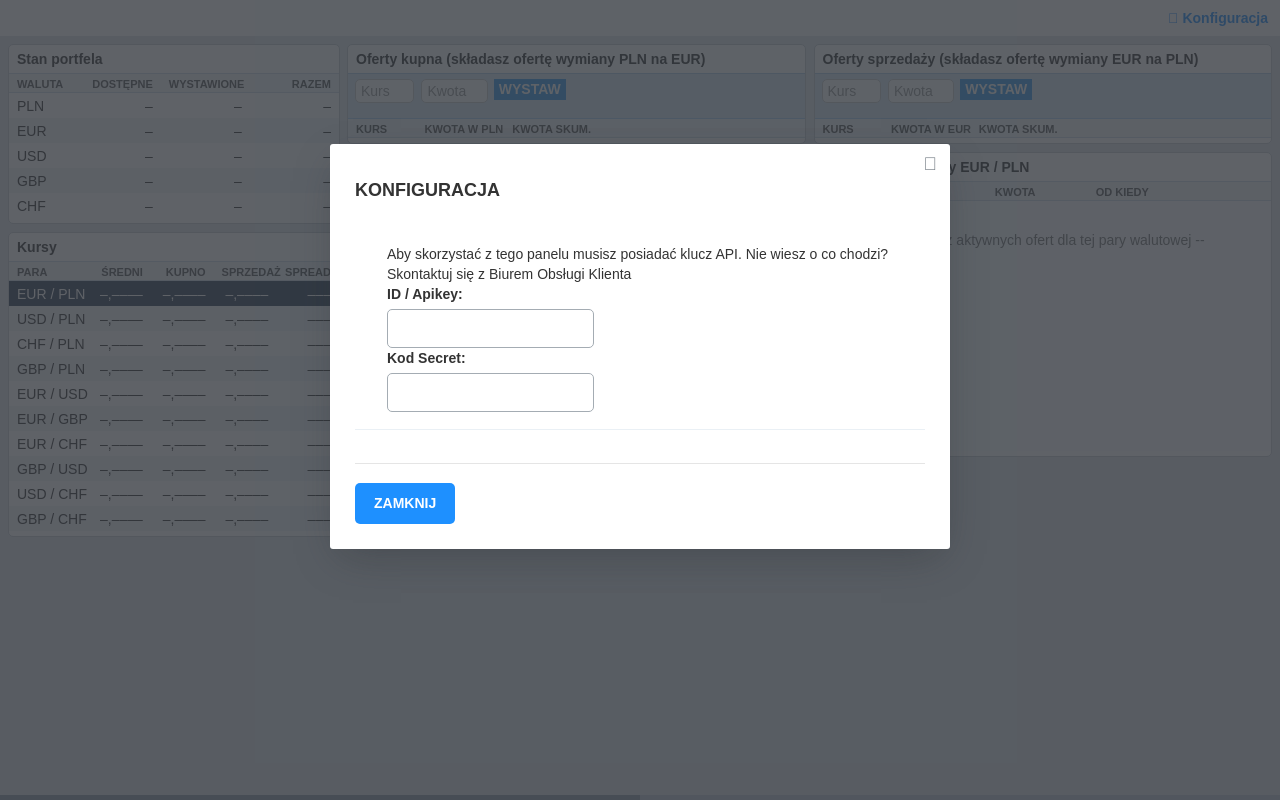
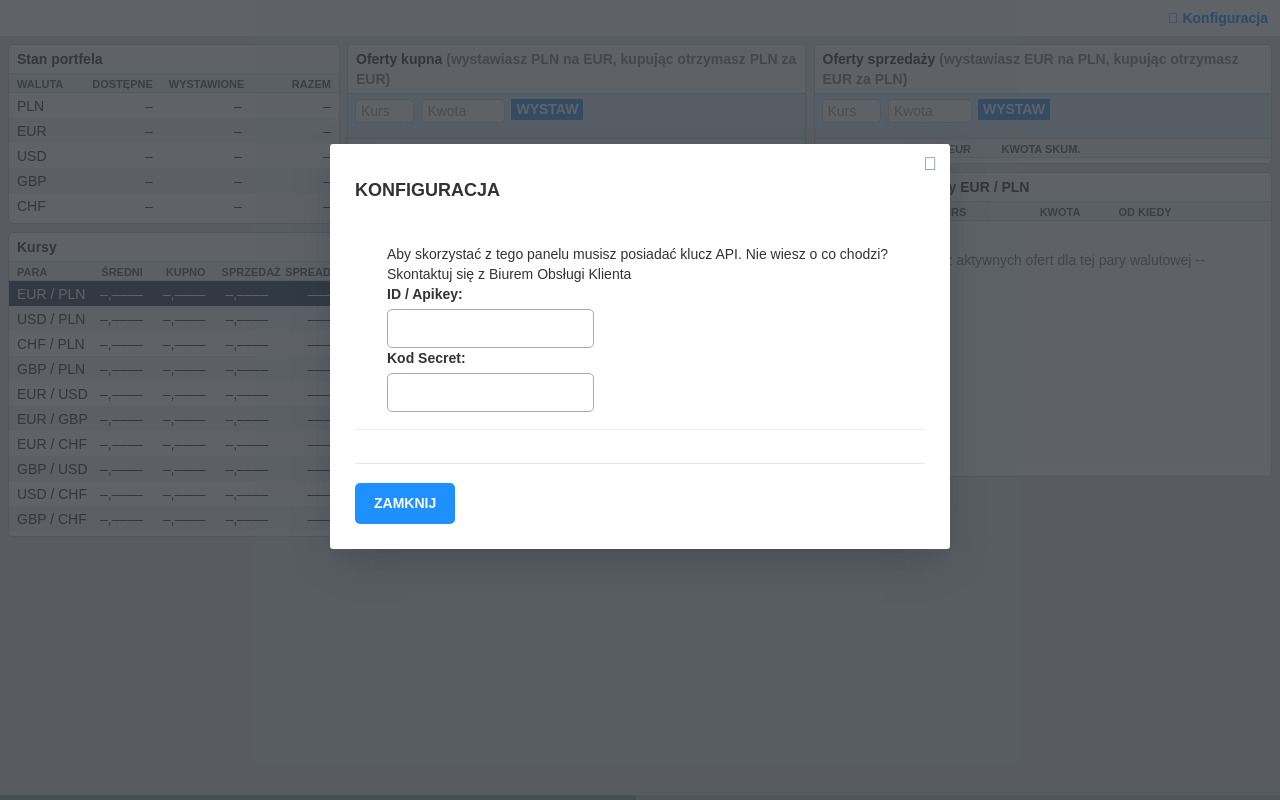
Before and after one commit to Currency-One/api-examples, a website with bundled scripts: page javascript-angular-dashboard/docroot/index.html in a window 1280 px wide. Built offline with nearby package versions, Linux system fonts and the light colour scheme; no server answers; a script that the page names is missing; a web font is replaced by a local one.

Commit message:
WIP Pro dashboard

```diff
--- a/javascript-angular-dashboard/docroot/index.html
+++ b/javascript-angular-dashboard/docroot/index.html
@@ -77,8 +77,13 @@
                       <div class="pro-card">
                         <div class="pro-card-header w-clearfix">
                           <div class="pro-card-header__left-side">
-                            <div class="pro-card-header__title">Oferty kupna (składasz ofertę wymiany
-                              <span ng-bind="navigation__selectedPair__other">PLN</span> na <span ng-bind="navigation__selectedPair__base">EUR</span>)
+                            <div class="pro-card-header__title">Oferty kupna
+                              <span class="pro-card-header__title-subtext">
+                                (wystawiasz
+                                <span ng-bind="navigation__selectedPair__other">PLN</span> na <span ng-bind="navigation__selectedPair__base">EUR</span>,
+                                kupując otrzymasz <span ng-bind="navigation__selectedPair__other">PLN</span> za
+                                <span ng-bind="navigation__selectedPair__base">EUR</span>)
+                              </span>
                             </div>
                           </div>
                           <div class="pro-card-header__right-side"></div>
@@ -212,8 +217,13 @@
                       <div class="pro-card">
                         <div class="pro-card-header w-clearfix">
                           <div class="pro-card-header__left-side">
-                            <div class="pro-card-header__title">Oferty sprzedaży (składasz ofertę wymiany
-                              <span ng-bind="navigation__selectedPair__base">PLN</span> na <span ng-bind="navigation__selectedPair__other">EUR</span>)
+                            <div class="pro-card-header__title">Oferty sprzedaży
+                              <span class="pro-card-header__title-subtext">
+                                (wystawiasz
+                                <span ng-bind="navigation__selectedPair__base">PLN</span> na <span ng-bind="navigation__selectedPair__other">EUR</span>,
+                                kupując otrzymasz <span ng-bind="navigation__selectedPair__base">PLN</span> za
+                                <span ng-bind="navigation__selectedPair__other">EUR</span>)
+                              </span>
                             </div>
                           </div>
                           <div class="pro-card-header__right-side"></div>
@@ -352,7 +362,9 @@
                       <div class="pro-card">
                         <div class="pro-card-header w-clearfix">
                           <div class="pro-card-header__left-side">
-                            <div class="pro-card-header__title">Ostatnie wymiany EUR / PLN</div>
+                            <div class="pro-card-header__title">
+                              Ostatnie wymiany <span ng-bind="navigation__selectedPair__base">EUR</span> / <span ng-bind="navigation__selectedPair__other">EUR</span>
+                            </div>
                           </div>
                           <div class="pro-card-header__right-side"></div>
                         </div>
@@ -411,7 +423,9 @@
                       <div class="pro-card">
                         <div class="pro-card-header w-clearfix">
                           <div class="pro-card-header__left-side">
-                            <div class="pro-card-header__title">Moje aktywne oferty EUR / PLN</div>
+                            <div class="pro-card-header__title">
+                              Moje aktywne oferty <span ng-bind="navigation__selectedPair__base">EUR</span> / <span ng-bind="navigation__selectedPair__other">EUR</span>
+                            </div>
                           </div>
                           <div class="pro-card-header__right-side"></div>
                         </div>
--- a/javascript-angular-dashboard/docroot/main.js
+++ b/javascript-angular-dashboard/docroot/main.js
@@ -677,7 +677,7 @@ proDashboard.controller('proDashboardController', function($scope) {
       progressBarInnerBar.removeClass('is-full');
       setTimeout(function() {
         progressBarInnerBar.addClass('is-full');
-      }, 10); //needed to retrigger the CSS transition
+      }, 50); //needed to retrigger the CSS transition
     }
 
     /*----------  Warning when new order is too far from market  ----------*/
--- a/javascript-angular-dashboard/docroot/wt-pro-styles.css
+++ b/javascript-angular-dashboard/docroot/wt-pro-styles.css
@@ -843,6 +843,10 @@ body.pro-dashboard-body {
   font-weight: 600;
 }
 
+.pro-card-header__title-subtext {
+  opacity: 0.6;
+}
+
 .pro-card-content {
   min-height: 10px;
   padding-bottom: 5px;
@@ -1016,7 +1020,7 @@ body.pro-dashboard-body {
 }
 
 .pro-table-cell.for-offers__amount {
-  width: 15%;
+  width: 20%;
   text-align: right;
 }
 
@@ -1050,14 +1054,13 @@ body.pro-dashboard-body {
 }
 
 .pro-table-cell.for-my-offers__rate {
-  width: 15%;
+  width: 20%;
   text-align: right;
 }
 
 .pro-table-cell.for-my-offers__amount {
   width: 25%;
   text-align: right;
-  padding-right: 30px;
 }
 
 .pro-table-cell.for-my-offers__offers-count {
@@ -1146,7 +1149,7 @@ body.pro-dashboard-body {
 }
 
 .pro-offer-form__amount-cell {
-  width: 15%;
+  width: 19%;
   float: left;
 }
 
@@ -1371,7 +1374,7 @@ body.pro-dashboard-body {
 }
 
 .pro-progress-bar__wrapper {
-    position: absolute;
+    position: fixed;
     left: 0px;
     right: 0px;
     bottom: 0px;
```
